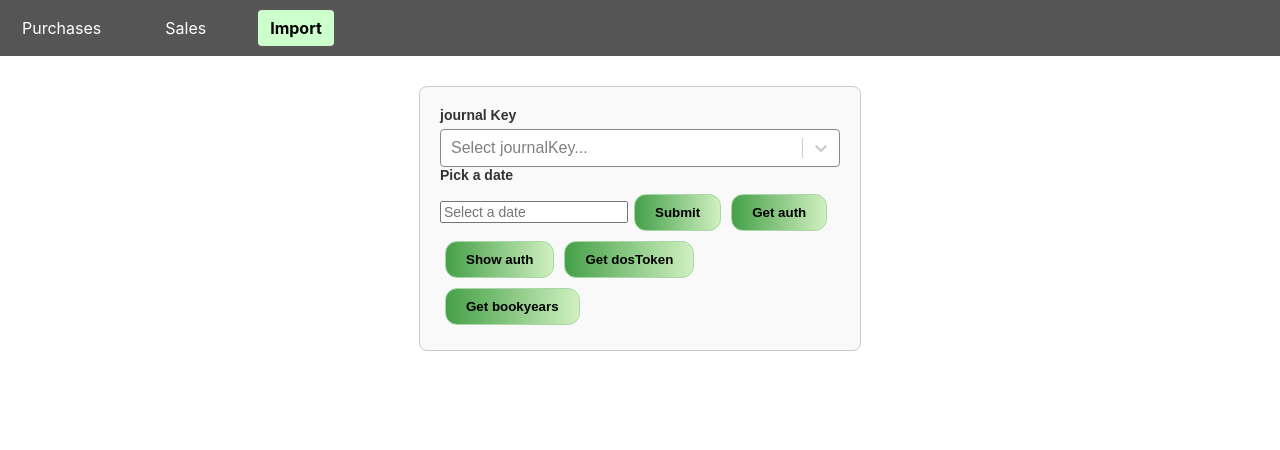
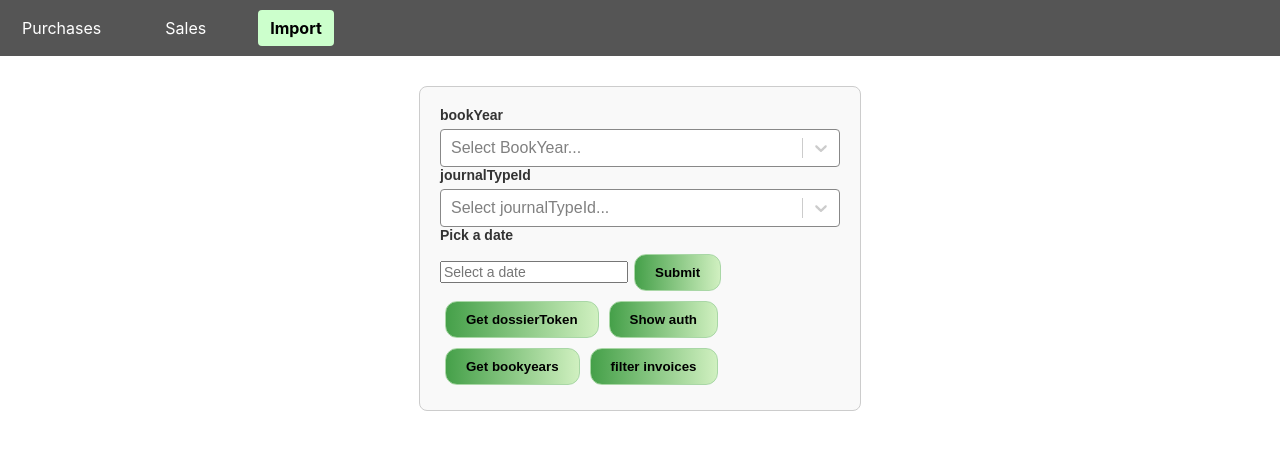
Before and after one commit to janvanlemmens/octojapp, a React (Create React App) app: page /import/invoices in a window 1280 px wide. Shown: the top 450 px of the page. Built offline with nearby package versions, Linux system fonts and the light colour scheme.

Commit message:
table bookings and upload

```diff
--- a/src/pages/Impinv.js
+++ b/src/pages/Impinv.js
@@ -66,16 +66,31 @@ const buttonStyle = {
 
 export default function StyledForm() {
   const [selectedOption, setSelectedOption] = useState(null);
+  const [bookyOption, setBookyOption] = useState(null);
   const [startDate, setStartDate] = useState(null);
+  const [invoices, setInvoices] = useState([]);
 
   const options = [
-    { value: "A1", label: "Aankoop" },
-    { value: "V1", label: "Verkoop" },
+    { value: "1", label: "Purchases" },
+    { value: "2", label: "Sales" },
+    { value: "3", label: "Financial" },
+  ];
+
+  const optionsby = [
+    { value: "9", label: "2021" },
+    { value: "10", label: "2022" },
+    { value: "11", label: "2023" },
+    { value: "12", label: "2024" },
+    { value: "13", label: "2025" },
   ];
 
   const handleSubmit = async (e) => {
+    if (bookyOption == null) {
+      toast.error("select bookYear");
+      return;
+    }
     if (selectedOption == null) {
-      toast.error("select journalKey");
+      toast.error("select journalTypeId");
       return;
     }
     e.preventDefault();
@@ -85,37 +100,36 @@ export default function StyledForm() {
     const mm = String(month).padStart(2, "0");
     const datum = year + "-" + mm + "-" + dd + " 00:00:00.000";
     try {
-      const response = await axios.post("http://localhost:5001/octo-dosm", {
+      const response = await axios.post("http://localhost:5001/octo-bookm", {
         dateModified: datum,
-        journalKey: selectedOption.value,
+        journalTypeId: selectedOption.value,
+        bookyearId: bookyOption.value,
       });
-      console.log(response);
+      setInvoices(response.data.modifiedBookings);
+      const bookings = invoices.filter((item) => item.lineSequenceNr == 1);
+      const response1 = await axios.post(
+        "http://localhost:5001/postgres-bookings",
+        bookings
+      );
+      console.log(response1);
     } catch (err) {
       console.error("Error fetching dossier:", err);
     }
   };
 
-  const getAuth = async () => {
+  const getDosTok = async () => {
     try {
-      const response = await axios.get("http://localhost:5001/octo-auth");
-      console.log(response);
+      const response1 = await axios.get("http://localhost:5001/octo-auth");
+      const response2 = await axios.get("http://localhost:5001/octo-token");
+      console.log(response2);
     } catch (err) {
-      console.error("Error fetching key:", err);
+      console.error("Error fetching dossierToken:", err);
     }
   };
 
   const showAuth = async () => {
     try {
       const response = await axios.get("http://localhost:5001/show-octo");
-      console.log(response);
-    } catch (err) {
-      console.error("Error fetching key:", err);
-    }
-  };
-
-  const dosToken = async () => {
-    try {
-      const response = await axios.get("http://localhost:5001/octo-token");
       console.log(response);
     } catch (err) {
       console.error("Error fetching key:", err);
@@ -131,17 +145,10 @@ export default function StyledForm() {
     }
   };
 
-  const getDossiers = async (dat) => {
-    console.log(dat);
-    try {
-      const response = await axios.post("http://localhost:5001/octo-dosm", {
-        bookyearId: "13",
-        journalKey: "A1",
-      });
-      console.log(response);
-    } catch (err) {
-      console.error("Error fetching key:", err);
-    }
+  const filInvoices = () => {
+    console.log(invoices);
+    let bookings = invoices.filter((item) => item.lineSequenceNr == 1);
+    console.log(bookings);
   };
 
   return (
@@ -162,8 +169,19 @@ export default function StyledForm() {
         />
        */}
 
+        <label style={labelStyle} htmlFor="bookYear">
+          bookYear
+        </label>
+        <Select
+          id="bookYear"
+          options={optionsby}
+          value={bookyOption}
+          onChange={setBookyOption}
+          styles={customStyles}
+          placeholder="Select BookYear..."
+        />
         <label style={labelStyle} htmlFor="selectInput">
-          journal Key
+          journalTypeId
         </label>
         <Select
           id="selectInput"
@@ -171,7 +189,7 @@ export default function StyledForm() {
           value={selectedOption}
           onChange={setSelectedOption}
           styles={customStyles}
-          placeholder="Select journalKey..."
+          placeholder="Select journalTypeId..."
         />
 
         <label style={labelStyle} htmlFor="datePicker">
@@ -189,8 +207,8 @@ export default function StyledForm() {
           <CustomButton type="submit">Submit</CustomButton>
         </div>
         <div className="bwrapper">
-          <CustomButton type="button" onPress={getAuth}>
-            Get auth
+          <CustomButton type="button" onPress={getDosTok}>
+            Get dossierToken
           </CustomButton>
         </div>
         <div className="bwrapper">
@@ -199,13 +217,13 @@ export default function StyledForm() {
           </CustomButton>
         </div>
         <div className="bwrapper">
-          <CustomButton type="button" onPress={dosToken}>
-            Get dosToken
+          <CustomButton type="button" onPress={getBookyears}>
+            Get bookyears
           </CustomButton>
         </div>
         <div className="bwrapper">
-          <CustomButton type="button" onPress={getBookyears}>
-            Get bookyears
+          <CustomButton type="button" onPress={filInvoices}>
+            filter invoices
           </CustomButton>
         </div>
         {/*
--- a/src/pages/Imprel.js
+++ b/src/pages/Imprel.js
@@ -3,12 +3,6 @@ import Navbar from "../components/Navbar";
 import CustomButton from "../components/ui/CustomButton";
 import { toast } from "react-toastify";
 import axios from "axios";
-
-const testarr = [
-  { id: 1, naam: "abc" },
-  { id: 2, naam: "cde" },
-  { id: 3, naam: "bcd" },
-];
 
 export default function Imprel() {
   const getDosTok = async () => {
@@ -21,10 +15,6 @@ export default function Imprel() {
     }
   };
   const getDosTim = async () => {
-    testarr.forEach((element) => {
-      console.log(element.naam);
-    });
-
     try {
       const response = await axios.get("http://localhost:5001/show-dostim");
       const curDat = Date.now();
```
Also changed, not shown: 1 other file (tests, documents, lock files or other folders).
